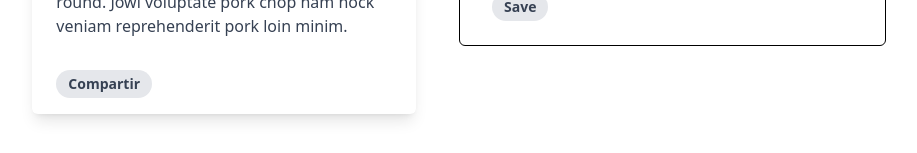
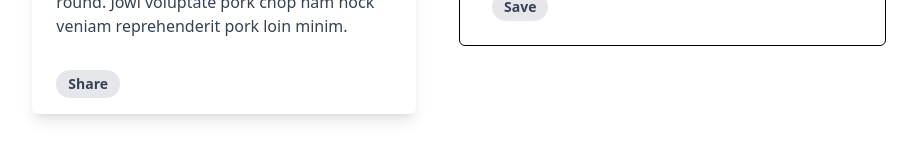
Before and after one commit to PipeHerreraL/proyecto-react, a React (Vite) app: page /welcome in a window 1280 px wide. Shown: the part 398-551 px from the top of the page, without its empty margins (181-1098 px from the left). Built offline with nearby package versions, Linux system fonts and the light colour scheme.

Commit message:
Persist and restore form data with fallback to saved values

```diff
--- a/src/components/Profile.jsx
+++ b/src/components/Profile.jsx
@@ -11,7 +11,7 @@ const Profile = ({ image, name, description }) => {
             </div>
 
             <div className='px-6 pt-4 pb-2'>
-                <button className='inline-block bg-gray-200 rounded-full px-3 py-1 text-sm font-semibold text-gray-700 mr-2 mb-2'>Compartir</button>
+                <button className='inline-block bg-gray-200 rounded-full px-3 py-1 text-sm font-semibold text-gray-700 mr-2 mb-2'>Share</button>
             </div>
         </div>
     )
--- a/src/pages/Welcome.jsx
+++ b/src/pages/Welcome.jsx
@@ -2,43 +2,43 @@ import React, { useState, useEffect } from "react";
 import Profile from "../components/Profile";
 import ChangeStateButton from "../components/ChangeStateButton";
 import UserForm from "../components/UserForm";
+import { useRouteLoaderData } from "react-router-dom";
 
 const Welcome = () => {
-    const [formData, setFormData] = useState({
-        name: '',
-        description: '',
-        profilePicture: null,
-    });
+
+    const defaultValues = {
+        name: "Bienvenido a React",
+        description: "Shoulder drumstick leberkas velit ad ground round. Jowl voluptate pork chop ham hock veniam reprehenderit pork loin minim.",
+        profilePicture: "https://cdn.pixabay.com/photo/2023/01/19/10/24/castle-7728772_1280.jpg"
+    };
+
+    const [initialValues, setInitialValues] = useState(defaultValues);
+    const [formData, setFormData] = useState(defaultValues);
 
     useEffect(() => {
         const saved = JSON.parse(localStorage.getItem('userFormData'));
         if (saved) {
             setFormData(saved);
-        } else {
-            setFormData({
-                name: 'Bienvenido a React',
-                description: 'Shoulder drumstick leberkas velit ad ground round. Jowl voluptate pork chop ham hock veniam reprehenderit pork loin minim.',
-                profilePicture: 'https://cdn.pixabay.com/photo/2023/01/19/10/24/castle-7728772_1280.jpg',
-            });
+            setInitialValues(saved);
         }
     }, []);
 
     const handleChange = (event) => {
         const { name, value, files } = event.target;
 
-        if (name === 'profilePicture' && files && files[0]) {
+        if (name === 'profilePicture' && files.length > 0) {
             const reader = new FileReader();
             reader.onloadend = () => {
-                setFormData((prev) => ({
+                setFormData(prev => ({
                     ...prev,
-                    profilePicture: reader.result,
+                    profilePicture: reader.result
                 }));
             };
             reader.readAsDataURL(files[0]);
         } else {
-            setFormData((prev) => ({
+            setFormData(prev => ({
                 ...prev,
-                [name]: value,
+                [name]: value === '' ? initialValues[name] : value
             }));
         }
     };
@@ -52,6 +52,12 @@ const Welcome = () => {
     };
 
 
+    function restore() {
+        setFormData(initialValues);
+        localStorage.removeItem('userFormData');
+        location.reload();
+    }
+
     return (
         <div className="flex justify-center mt-6">
             {/* Tarjeta */}
@@ -62,6 +68,19 @@ const Welcome = () => {
                     description={formData.description}
                 />
                 <ChangeStateButton />
+
+                {/*
+                    <div className="m-10">
+                        <button
+                            type="button"
+                            className="inline-block bg-gray-200 rounded-full px-3 py-1 text-sm font-semibold text-gray-700 mr-2 mb-2"
+                            onClick={restore}
+                        >
+                            Restore data
+                        </button>
+                    </div>
+                */}
+
             </div>
 
             {/* Formulario */}
```
